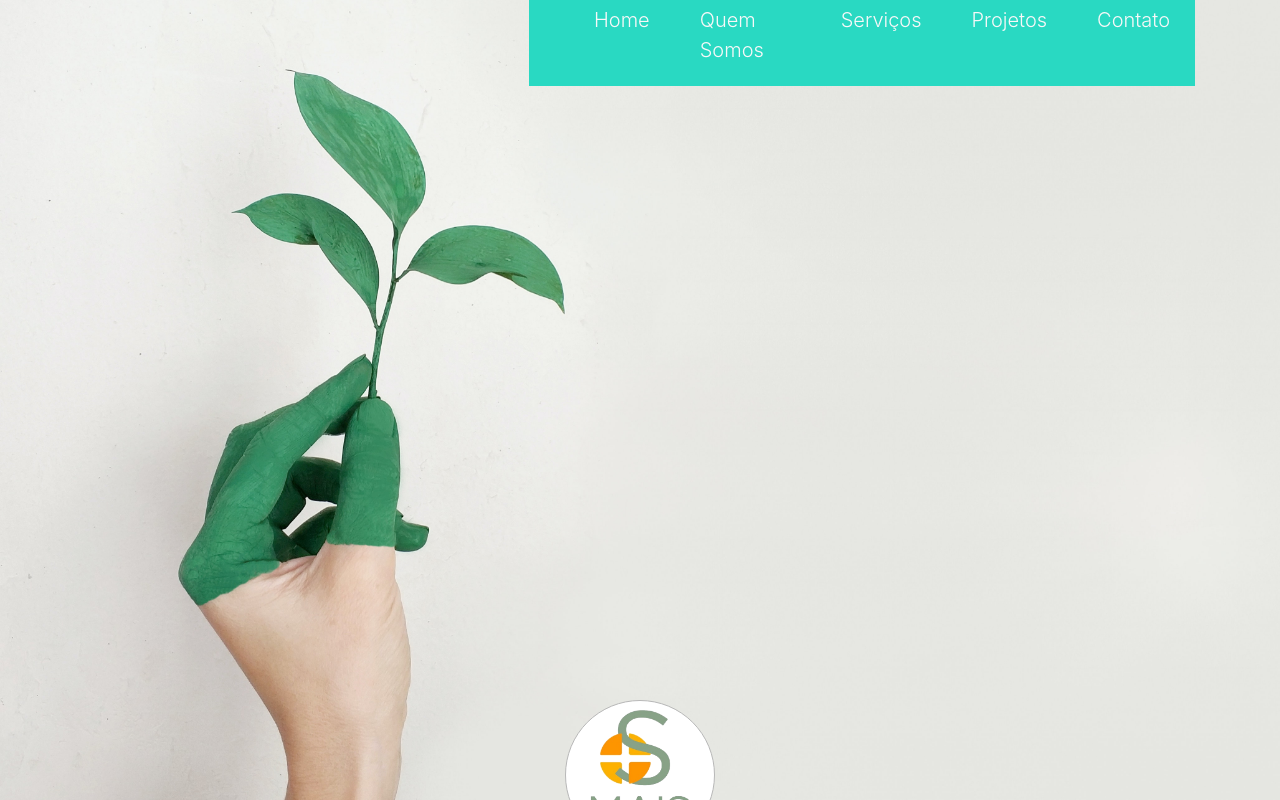
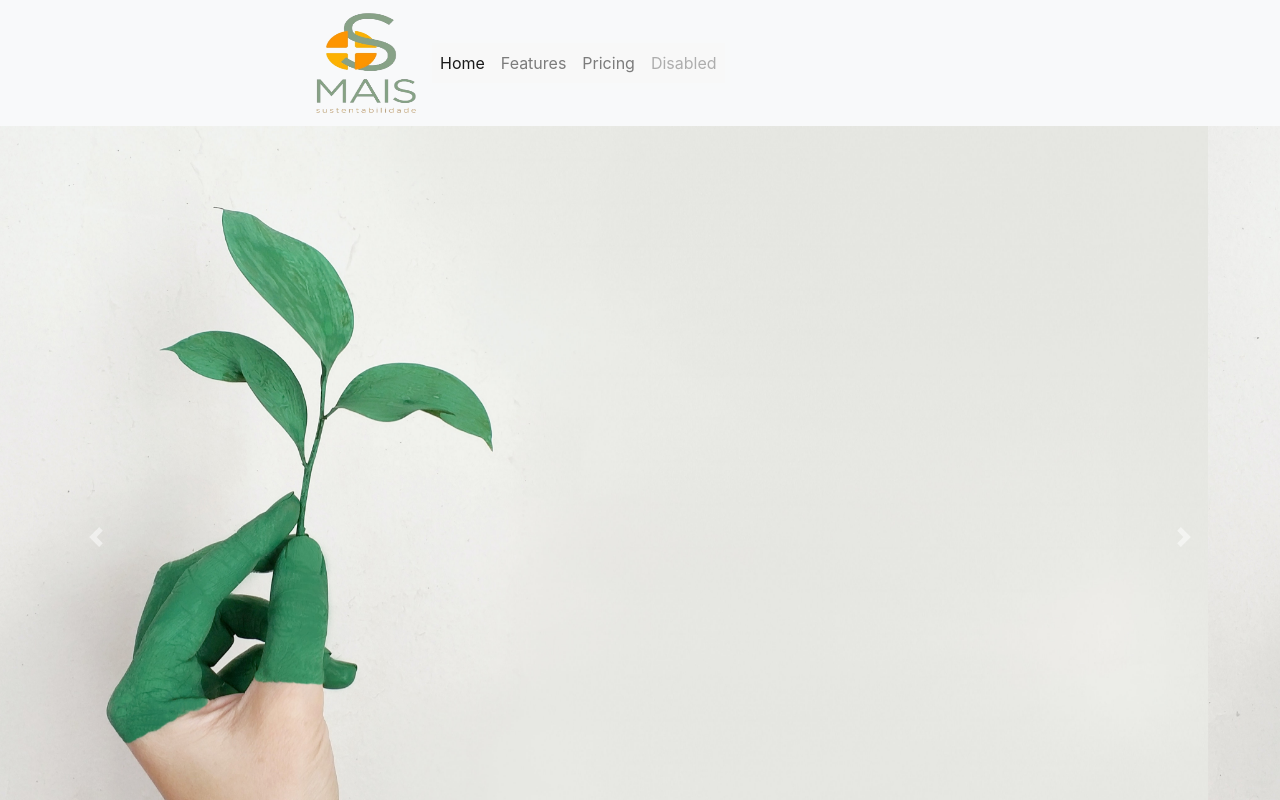
Before and after one commit to Ivan-sistema/maissustentabilidade, an Angular app: page / in a window 1280 px wide. Shown: the top 800 px of the page. Built offline with nearby package versions, Linux system fonts and the light colour scheme.

Commit message:
pass to bootstrap

```diff
--- a/src/app/app.module.ts
+++ b/src/app/app.module.ts
@@ -9,6 +9,7 @@ import { ServicosComponent } from './servicos/servicos.component';
 import { QuemSomosComponent } from './components/quem-somos/quem-somos.component';
 import { LogotipoComponent } from './shared/components/logotipo/logotipo.component';
 import { LogoComponent } from './components/logo/logo.component';
+import { BannerComponent } from './shared/components/banner/banner.component';
 
 @NgModule({
   declarations: [
@@ -18,7 +19,8 @@ import { LogoComponent } from './components/logo/logo.component';
     ServicosComponent,
     QuemSomosComponent,
     LogotipoComponent,
-    LogoComponent
+    LogoComponent,
+    BannerComponent
   ],
   imports: [
     BrowserModule,
--- a/src/app/components/header/header.component.html
+++ b/src/app/components/header/header.component.html
@@ -1,5 +1,14 @@
-<div class="container-full banner-bg">
-    <div class="container">
-            <app-navigator></app-navigator>
-        </div>
+<nav class="navbar navbar-expand-lg navbar-light bg-light">
+    <a class="navbar-brand" href="#">
+
+        <img class="img" src="../../../../../assets/images/logotipos.png" alt="">
+    </a>
+    <button class="navbar-toggler" type="button" data-toggle="collapse" data-target="#navbarNav" aria-controls="navbarNav" aria-expanded="false" aria-label="Toggle navigation">
+      <span class="navbar-toggler-icon"></span>
+    </button>
+    <div class="collapse navbar-collapse" id="navbarNav">
+        <app-navigator></app-navigator>
     </div>
+  </nav>
+
+<app-banner></app-banner>
--- a/src/app/components/header/header.component.scss
+++ b/src/app/components/header/header.component.scss
@@ -1,5 +1,21 @@
-.banner-bg{
-    background: url('../../../assets/images/banner.jpg') center center no-repeat;
-    height: 800px;
-    background-size: cover;
+
+
+.header{
+    width: 100%;
+    display: flex;
+    align-items: flex-end;
+    justify-content: flex-end;
+    float: right;
+    position: fixed;
+    background:#fff;
+    height: 80px;
+    z-index: 99999;
 }
+.img{
+    width: 100px;
+    height: 100px;
+    margin-left: 300px;
+}
+.navbar-expand-lg{
+    background-color: black;
+}
--- a/src/app/servicos/servicos.component.html
+++ b/src/app/servicos/servicos.component.html
@@ -1,4 +1,4 @@
-<div class="container-full">
+<div class="container-full services">
     <div class="container padding-tb">
         <div class="section-service">
             <div class="title-service">
--- a/src/app/servicos/servicos.component.scss
+++ b/src/app/servicos/servicos.component.scss
@@ -1,3 +1,8 @@
+.services{
+
+    float: left;
+    position: relative;
+}
 .section-service{
     width: 100%;
     display: flex;
--- /dev/null
+++ b/src/app/shared/components/banner/banner.component.html
@@ -0,0 +1,23 @@
+<div class="container-full bg-banner">
+    <div id="carouselExampleControls" class="carousel slide" data-ride="carousel">
+        <div class="carousel-inner">
+          <div class="carousel-item active">
+            <img class="d-block w-100" src="../../../assets/images/banner.jpg" alt="First slide">
+          </div>
+          <div class="carousel-item">
+            <img class="d-block w-100" src="../../../assets/images/banner.jpg" alt="Second slide">
+          </div>
+          <div class="carousel-item">
+            <img class="d-block w-100" src="../../../assets/images/banner.jpg" alt="Third slide">
+          </div>
+        </div>
+        <a class="carousel-control-prev" href="#carouselExampleControls" role="button" data-slide="prev">
+          <span class="carousel-control-prev-icon" aria-hidden="true"></span>
+          <span class="sr-only">Previous</span>
+        </a>
+        <a class="carousel-control-next" href="#carouselExampleControls" role="button" data-slide="next">
+          <span class="carousel-control-next-icon" aria-hidden="true"></span>
+          <span class="sr-only">Next</span>
+        </a>
+      </div>
+</div>
--- /dev/null
+++ b/src/app/shared/components/banner/banner.component.scss
@@ -0,0 +1,5 @@
+.banner-bg{
+    height: 800px;
+    float: left;
+    position: relative;
+}
--- /dev/null
+++ b/src/app/shared/components/banner/banner.component.ts
@@ -0,0 +1,15 @@
+import { Component, OnInit } from '@angular/core';
+
+@Component({
+  selector: 'app-banner',
+  templateUrl: './banner.component.html',
+  styleUrls: ['./banner.component.scss']
+})
+export class BannerComponent implements OnInit {
+
+  constructor() { }
+
+  ngOnInit() {
+  }
+
+}
--- a/src/app/shared/components/navigator/navigator.component.html
+++ b/src/app/shared/components/navigator/navigator.component.html
@@ -1,9 +1,15 @@
-<div class="navigator">
-    <ul>
-        <li><a href="#">Home</a></li>
-        <li><a href="#">Quem Somos</a></li>
-        <li><a href="#">Serviços</a></li>
-        <li><a href="#">Projetos</a></li>
-        <li><a href="#">Contato</a></li>
+
+    <ul class="navbar-nav">
+        <li class="nav-item active">
+          <a class="nav-link" href="#">Home <span class="sr-only">(current)</span></a>
+        </li>
+        <li class="nav-item">
+          <a class="nav-link" href="#">Features</a>
+        </li>
+        <li class="nav-item">
+          <a class="nav-link" href="#">Pricing</a>
+        </li>
+        <li class="nav-item">
+          <a class="nav-link disabled" href="#">Disabled</a>
+        </li>
     </ul>
-</div>
--- a/src/app/shared/components/navigator/navigator.component.scss
+++ b/src/app/shared/components/navigator/navigator.component.scss
@@ -1,31 +1,30 @@
 
-
-.navigator{
-    width: 60%;
-    display: flex;
-    align-items: flex-end;
-    justify-content: flex-end;
-    float: right;
-    right: 0;
-    background: #29d9c2;
-}
-
-.navigator ul{
+/*.navigator ul {
     width: 100%;
     list-style: none;
     display: flex;
-    justify-content: center;
+    justify-content: end;
 }
-.navigator ul li{
+
+.navigator ul li {
     padding: 5px 25px;
     float: left;
 }
-.navigator ul li a{
-    color: #f8f8f8;
+
+.navigator ul li a {
+    color: #4682B4;
     font-size: 20px;
     font-weight: 300;
+    text-decoration: none;
+}
 
+.navigator ul li:hover a {
+    font-weight: 500;
+}*/
+
+
+.navbar-nav {
+    margin: auto;
+    background-color: #f8f8f8;
+    justify-content: right;
 }
-.navigator ul li:hover a{
-    color: #000000;
-}
```
Also changed, not shown: 1 other file (tests, documents, lock files or other folders).
